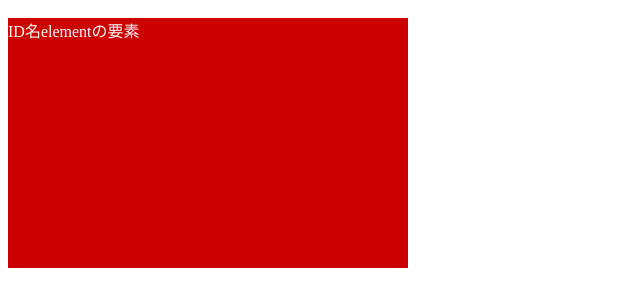
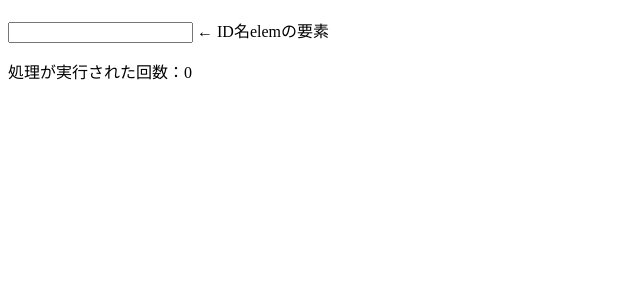
Before and after one commit to coma-dwc/jquery_introduction, a plain HTML site: page index.html in a window 1280 px wide. Shown: the part 48-354 px from the top of the page, without its empty margins (0-640 px from the left). Drawn offline with nearby package versions, Linux system fonts and the light colour scheme.

Commit message:
chapter5

```diff
--- a/index.html
+++ b/index.html
@@ -16,8 +16,8 @@
   </head>
   <body>
     <h1>Learning jQuery</h1>
-    <div id="element">
-      <p>ID名elementの要素</p>
+    <p><input type="text" id="elem"> ← ID名elemの要素</p>
+    <p>処理が実行された回数：<span id="result">0</span></p>
     </div>
   </body>
 </html>
--- a/main.js
+++ b/main.js
@@ -1,14 +1,10 @@
 (function($){
 
   $(document).ready(function(){
-
-    var params = {
-      "background-color": "#C00",
-      "height": "250px",
-      "width": "400px"
-    }
-
-    $("#element").css( params );
+    $("#elem").keypress( function(){
+      //実行回数のカウント
+      $("#result").html( parseInt( $("#result").html() ) + 1 );
+    });
   });
 
 })(jQuery);
```
